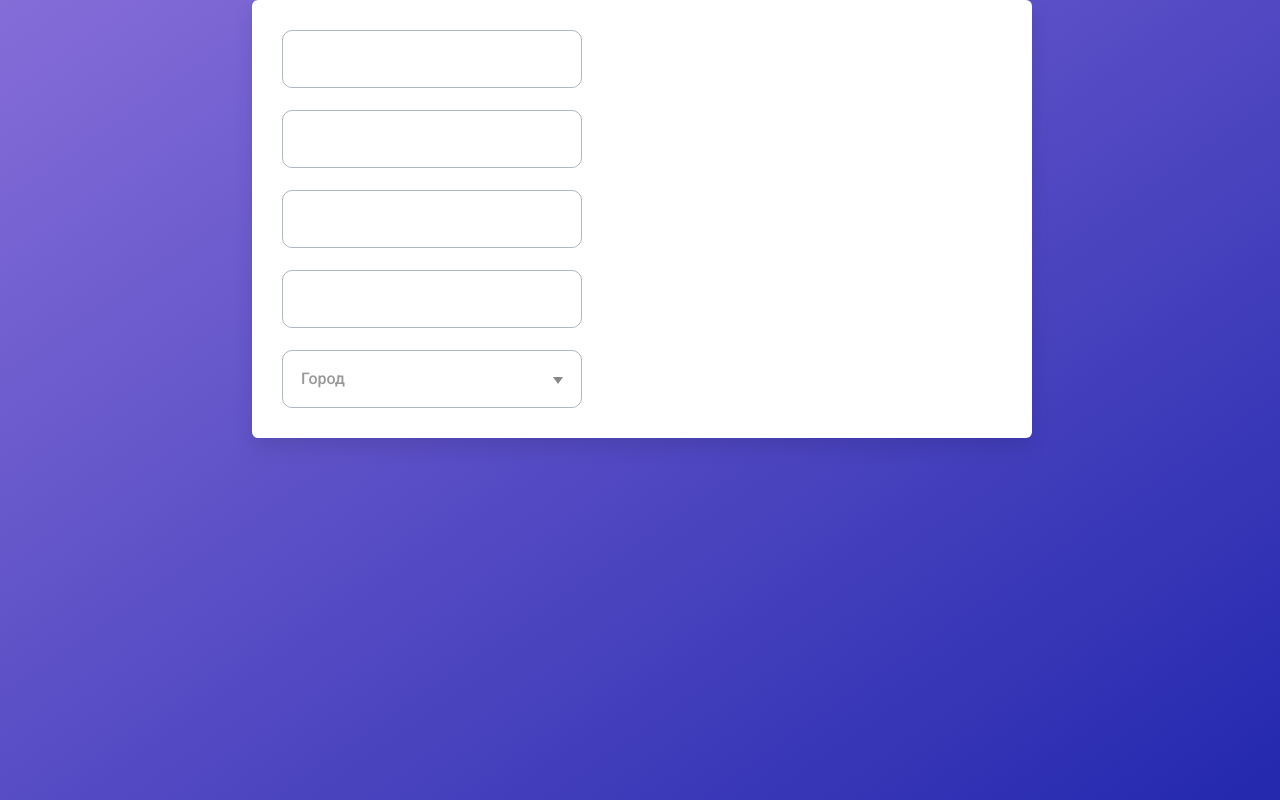
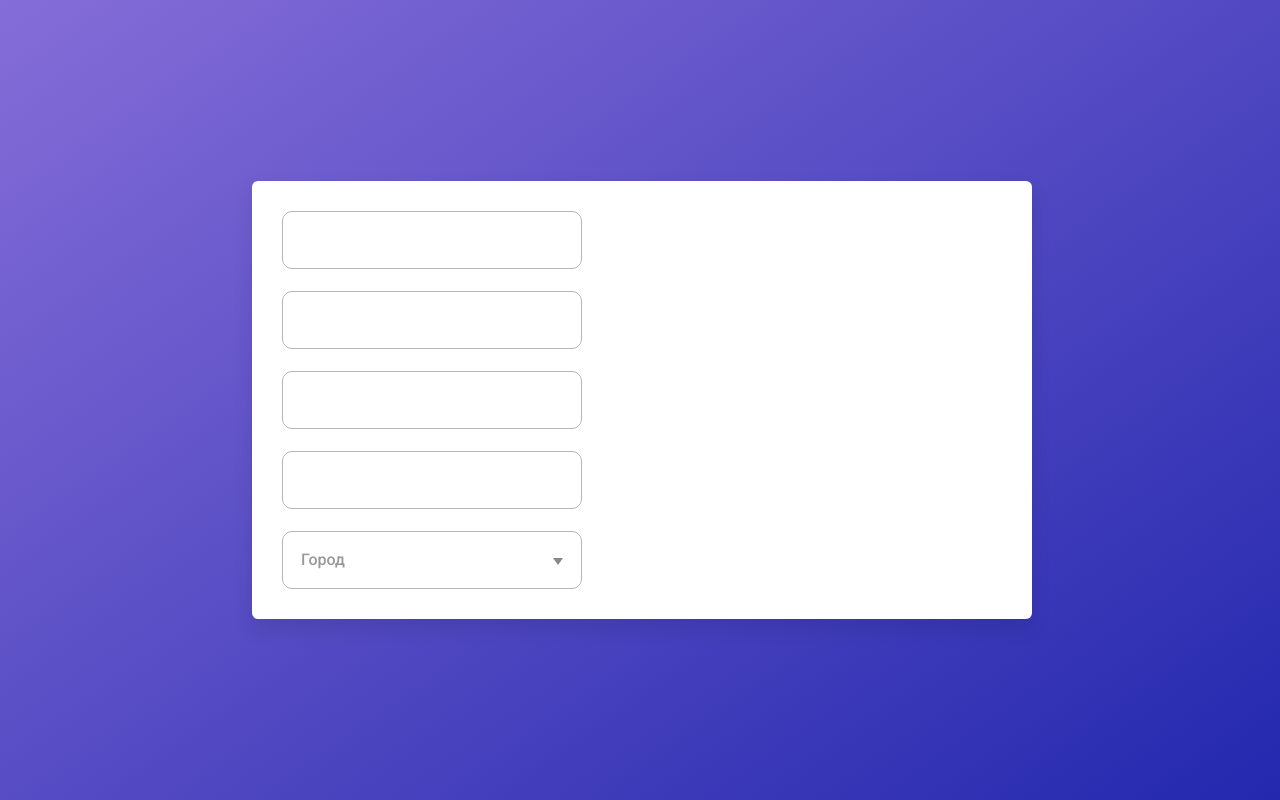
Before and after one commit to denis862008/mos, a plain HTML site: page index.html in a window 1280 px wide. Drawn offline with Linux system fonts and the light colour scheme.

Commit message:
- Less modules

```diff
--- a/index.html
+++ b/index.html
@@ -7,7 +7,6 @@
 </head>
 <body>
     <div class="wrap">
-        <div class="content">
         <section class="promo">
             <form action="" method="post">
                 <div class="row">
@@ -40,7 +39,6 @@
             </form>
         </section>
     </div>
-    </div>
 
     <script type="text/javascript" src="js/dist/common.js"></script>
     <script type="text/javascript" src="js/dist/main.js"></script>
--- a/less/site.less
+++ b/less/site.less
@@ -13,13 +13,11 @@ body {
 }
 
 .wrap {
+	height: 100%;
+	min-width: 780px;
 	overflow: hidden;
-	min-height: 100%;
-	min-width: 780px;
 	#gradient > .directional(#856dd8, #2328ae, 145deg);
-}
 
-.content {
 	text-align: center;
 
 	&:before {
@@ -34,6 +32,22 @@ body {
 		vertical-align: middle;
 	}
 }
+
+//.content {
+//	text-align: center;
+//
+//	&:before {
+//		content: "";
+//		height: 100%;
+//		width: 0;
+//	}
+//
+//	&:before,
+//	> .promo {
+//		display: inline-block;
+//		vertical-align: middle;
+//	}
+//}
 
 * {
 	&:focus,
```
Also changed, not shown: css/app.css. Lines whose indentation alone changed are shown as unchanged.
